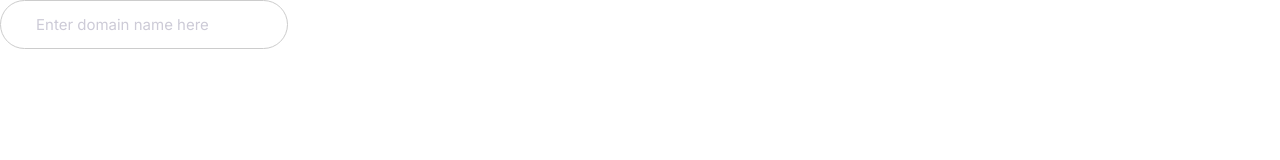
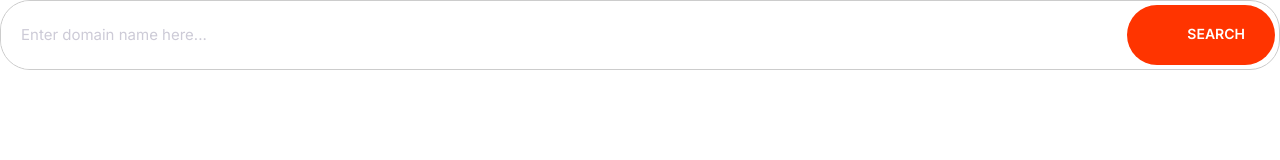
Before and after one commit to Coding-with-Echo/Echofied, a plain HTML site: page index.html in a window 1280 px wide. Drawn offline with Linux system fonts and the light colour scheme.

Commit message:
Building the input group component

```diff
--- a/css/style.css
+++ b/css/style.css
@@ -3,8 +3,6 @@
 ::after,
 ::before {
   box-sizing: border-box;
-  padding: 0;
-  margin: 0;
 }
 
 /* color palette */
@@ -14,6 +12,8 @@
   --color-accent: #ff3400;
   --color-headings: #1b0760;
   --color-body: #918ca4;
+  --color-border: #ccc;
+  --border-radius: 30px;
 }
 
 /* Typography */
@@ -159,8 +159,12 @@ p {
   height: 40px;
 }
 
-.icon__primary {
+.icon--primary {
   fill: var(--color-primary);
+}
+
+.icon--white {
+  fill: #fff;
 }
 
 .icon--container {
@@ -181,9 +185,18 @@ p {
   font-size: 1.8rem;
   font-weight: 600;
   margin: 1rem 0;
+  outline: 0;
   padding: 2rem 3rem;
   text-transform: uppercase;
   white-space: nowraps;
+  text-align: center;
+}
+
+.btn .icon {
+  width: 2rem;
+  height: 2rem;
+  margin-right: 1rem;
+  vertical-align: middle;
 }
 
 .btn--primary {
@@ -248,6 +261,23 @@ p {
   color: #cdcbd7;
 }
 
+.input-group {
+  border: 1px solid var(--color-border);
+  border-radius: var(--border-radius);
+  display: flex;
+}
+
+.input-group .input {
+  border: 0;
+  padding: 1.5rem 2rem;
+  flex-grow: 1;
+  width: 0;
+}
+
+.input-group .btn {
+  margin: 4px;
+}
+
 @media screen and (min-width: 1024px) {
   .input {
     font-size: 1.5rem;
--- a/index.html
+++ b/index.html
@@ -15,6 +15,17 @@
     />
   </head>
   <body>
-    <input class="input" type="text" placeholder="Enter domain name here" />
+    <div class="input-group">
+      <input
+        class="input"
+        type="text"
+        placeholder="Enter domain name here..."
+      />
+      <button class="btn btn--accent">
+        <svg class="icon icon--white">
+          <use xlink:href="/images/sprite.svg#search"></use></svg
+        >search
+      </button>
+    </div>
   </body>
 </html>
```
Also changed, not shown: components/icon.html (+1 -1 lines), components/input-group.html (added, +8 -0 lines).
